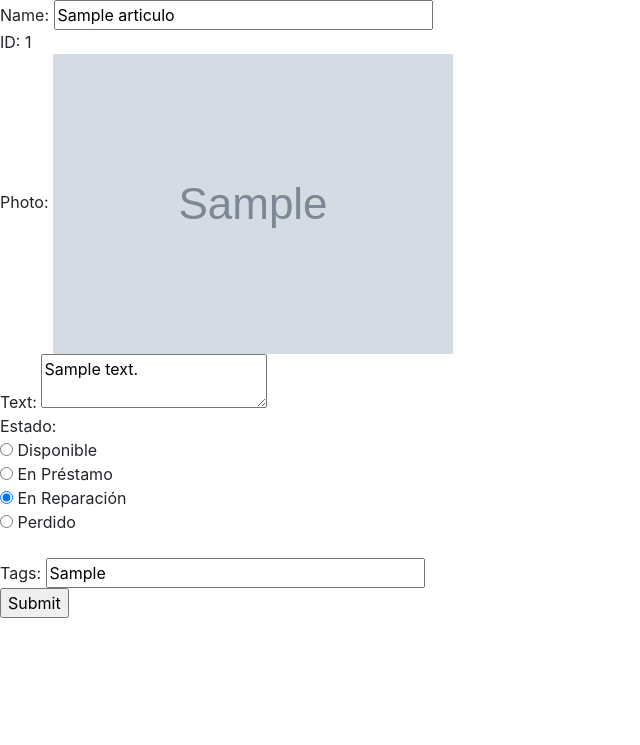
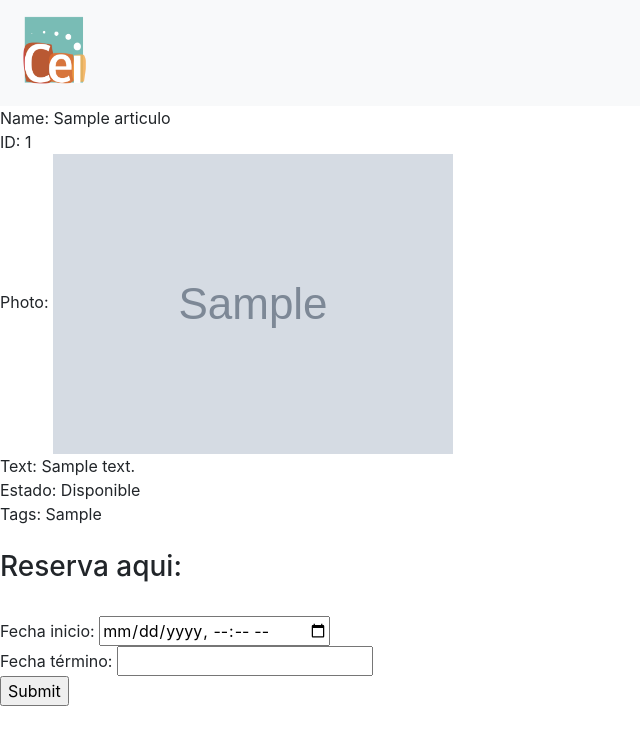
Before and after one commit to dcaceresm/reservascei, a Django app: page /ficha/1/ in a window 1280 px wide. Shown: the top 745 px of the page, without its empty margins (0-640 px from the left). Run offline with Django 3.2, Linux system fonts and the light colour scheme; a user stored in the database is signed in; tables that the repository leaves empty hold one stand-in row (values such as "Sample post"); grey boxes marked "Sample" are stand-in pictures; some libraries are stand-ins or nearby versions.

Commit message:
Added 'reserva_articulo' option (for normal users)

```diff
--- a/inventarioCEI/models.py
+++ b/inventarioCEI/models.py
@@ -58,10 +58,16 @@ class Reserva(models.Model):
 
 
 class Articulo(models.Model):
+    STATUS_CHOICE = (
+        ('Disponible', 'Disponible'),
+        ('En préstamo', 'En préstamo'),
+        ('En reparación', 'En reparación'),
+        ('Perdido', 'Perdido')
+    )
     name = models.CharField(max_length=50)
     photo = models.ImageField(upload_to='../img/articulos')
     text = models.CharField(max_length=200)
-    status = models.CharField(max_length=20)
+    status = models.CharField(max_length=20, choices=STATUS_CHOICE, default='Disponible')
     tags = models.CharField(max_length=50)
 
     def __str__(self):
--- a/inventarioCEI/templates/articulo.html
+++ b/inventarioCEI/templates/articulo.html
@@ -1,49 +1,75 @@
-<html>
-{% load static %}
-{% load staticfiles %}
+{% extends "base.html" %}
 
-<head>
-    <title>Inventario CEI - Ficha</title>
-    <link rel="stylesheet" href="https://stackpath.bootstrapcdn.com/bootstrap/4.1.1/css/bootstrap.min.css" integrity="sha384-WskhaSGFgHYWDcbwN70/dfYBj47jz9qbsMId/iRN3ewGhXQFZCSftd1LZCfmhktB" crossorigin="anonymous">
+{% block content %}
 
+{%  if articulo %} {# IF ARTICULO EXISTS IN CONTEXT #}
 
-</head>
-<body>
-{%  if articulo %}
+    {# DISPLAYS INFO #}
 
     Name: {{ articulo.name }} <br>
     ID: {{ articulo.id }} <br>
-    Photo: <img src="{{ articulo.photo.url }}"> <br>
+    Photo: <img src="{{ articulo.photo.url }}" style="max-width: 40%"> <br>
     Text: {{ articulo.text }} <br>
     Estado: {{ articulo.status }} <br>
     Tags: {{ articulo.tags }} <br>
 
     <br>
 
+
+    {# MAKE A RESERVATION #}
+
     <h3>Reserva aqui:</h3> <br>
-    <input class="datepicker" data-date-format="mm/dd/yyyy">
+    <form method="post" action="{% url 'reserva_articulo' %}">
+    {% csrf_token %}
+
+    {# STATIC INFO #}
+    <input type="hidden" value="{{ articulo.id }}" name="id"/>
+    <input type="hidden" value="{{ rut }}" name="rut"/>
+    <input type="hidden" value="articulo" name="tipo_objeto"/>
+    <input type="hidden" value="Pendiente" name="estado_reserva"/>
+    <input type="hidden" value="{{ time }}" name="fh_reserva"/>
+
+    {# VARIABLE INFO #}
+    Fecha inicio: <input class="datepicker" type="datetime-local" name="inicio" id="datepicker" name="inicio"> <br>
+    Fecha término: <input class="datepicker" data-date-format="dd/mm/yyyy" name="termino" id="datepicker2" name="termino"> <br>
+
+    <input type="submit"> <br>
+    </form>
+
 
 {% else %}
     <h2>No item with id = {{ id }}</h2>
 
 {% endif %}
 
+{% endblock content %}
+
+
+{# END OF CONTENT #}
+{% block scripts %}
 
 <script src="https://code.jquery.com/jquery-3.3.1.slim.min.js" integrity="sha384-q8i/X+965DzO0rT7abK41JStQIAqVgRVzpbzo5smXKp4YfRvH+8abtTE1Pi6jizo" crossorigin="anonymous"></script>
 <script src="https://cdnjs.cloudflare.com/ajax/libs/popper.js/1.14.3/umd/popper.min.js" integrity="sha384-ZMP7rVo3mIykV+2+9J3UJ46jBk0WLaUAdn689aCwoqbBJiSnjAK/l8WvCWPIPm49" crossorigin="anonymous"></script>
 <script src="https://stackpath.bootstrapcdn.com/bootstrap/4.1.1/js/bootstrap.min.js" integrity="sha384-smHYKdLADwkXOn1EmN1qk/HfnUcbVRZyYmZ4qpPea6sjB/pTJ0euyQp0Mk8ck+5T" crossorigin="anonymous"></script>
 <script src="https://ajax.googleapis.com/ajax/libs/jquery/3.1.0/jquery.min.js"></script>
+<link rel="stylesheet" href="//code.jquery.com/ui/1.12.1/themes/base/jquery-ui.css">
+<link rel="stylesheet" href="/resources/demos/style.css">
+<script src="https://code.jquery.com/jquery-1.12.4.js"></script>
+<script src="https://code.jquery.com/ui/1.12.1/jquery-ui.js"></script>
+<script>
+  $( function() {
+    $( "#datepicker" ).datepicker({
+        dateFormat: 'dd/mm/yy'
+    });
+  } );
 
-
-<script>
-    $('.datepicker').datepicker({
-    startDate: '-3d'
+  $( function() {
+    $( "#datepicker2" ).datepicker({
+        dateFormat: 'dd/mm/yy'
     });
+  } );
 </script>
 
 
-</body>
 
-
-
-</html>
+{% endblock scripts %}
--- a/inventarioCEI/templates/articulo_admin.html
+++ b/inventarioCEI/templates/articulo_admin.html
@@ -19,8 +19,8 @@
     Text: <textarea name='description'>{{ articulo.text }}</textarea> <br>
     Estado: <br>
     <input type="radio" name="status" value="Disponible" {% if articulo.status == 'Disponible' %}checked{% endif %}> Disponible<br>
-    <input type="radio" name="status" value="Prestamo" {% if articulo.status == 'Prestamo' %}checked{% endif %}> En Préstamo<br>
-    <input type="radio" name="status" value="Reparacion" {% if articulo.status == 'Reparacion' %}checked{% endif %}> En Reparación<br>
+    <input type="radio" name="status" value="En préstamo" {% if articulo.status == 'En préstamo' %}checked{% endif %}> En Préstamo<br>
+    <input type="radio" name="status" value="En reparación" {% if articulo.status == 'En reparación' %}checked{% endif %}> En Reparación<br>
     <input type="radio" name="status" value="Perdido" {% if articulo.status == 'Perdido' %}checked{% endif %}> Perdido<br><br>
     Tags: <input type="text" size="32" value="{{ articulo.tags }}" name="tags" /> <br>
     <input type="submit"> <br>
--- a/inventarioCEI/templates/base.html
+++ b/inventarioCEI/templates/base.html
@@ -1,4 +1,6 @@
 {% load static %}
+{% load staticfiles %}
+
 <!DOCTYPE html>
 
 <html lang="es">
@@ -9,12 +11,13 @@
           href="https://stackpath.bootstrapcdn.com/bootstrap/4.1.1/css/bootstrap.min.css"
           integrity="sha384-WskhaSGFgHYWDcbwN70/dfYBj47jz9qbsMId/iRN3ewGhXQFZCSftd1LZCfmhktB"
           crossorigin="anonymous">
+    <link rel="stylesheet" type="text/css" href="{% static "css/style.css" %}">
     <title>{% block  title %} Amazing website {% endblock %}</title>
 </head>
 <body>
 
     <nav class="navbar navbar-light bg-light">
-      <a class="navbar-brand" href="#">
+      <a class="navbar-brand" href="/">
         <img src={% static "img/Logo-Cei.png" %} width="80" height="80" alt="">
       </a>
     </nav>
@@ -34,6 +37,6 @@
     <script src="https://stackpath.bootstrapcdn.com/bootstrap/4.1.1/js/bootstrap.min.js"
             integrity="sha384-smHYKdLADwkXOn1EmN1qk/HfnUcbVRZyYmZ4qpPea6sjB/pTJ0euyQp0Mk8ck+5T"
             crossorigin="anonymous"></script>
-
+    {% block scripts %}{% endblock %}
 </body>
 </html>
--- /dev/null
+++ b/inventarioCEI/templates/style.css
@@ -0,0 +1,4 @@
+.thead-caca {
+    background-color: #ff3a35;
+    border-color: aqua;
+}
--- a/inventarioCEI/urls.py
+++ b/inventarioCEI/urls.py
@@ -7,6 +7,7 @@ from django.conf import settings
 urlpatterns = [
     path('', views.index, name='index'),
     path('update_articulo', views.update_articulo, name='update_articulo'),
+    path('reserva_articulo', views.reserva_articulo, name='reserva_articulo'),
     path('landingAdmin/', views.LandingAdmin.as_view(), name='landingAdmin'),
     re_path(r'ficha/(?P<id>[0-9]*)/$', views.ficha, name='ficha'),
 ]
--- a/inventarioCEI/views.py
+++ b/inventarioCEI/views.py
@@ -1,8 +1,8 @@
 from django.http import HttpResponse
 from django.views.generic import TemplateView
 from django.shortcuts import render, redirect
-from .models import Articulo
-
+from .models import Articulo, Reserva
+import datetime
 
 def index(request):
     return HttpResponse("Hello, world. You're at the polls index.")
@@ -20,15 +20,20 @@ def ficha(request, id):
         if request.user.is_staff or request.user.is_superuser:  # IF USER IS STAFF OR ADMIN
             try:  # IF ITEM ID EXISTS
                 obj = Articulo.objects.get(pk=id)
-                context = {'articulo': obj}
-                return render(request, 'articulo_admin.html', context)
+                time = datetime.datetime.now()
+                context = {'articulo': obj, 'time': time}
+                #return render(request, 'articulo_admin.html', context)
+                return render(request, 'articulo.html', context)
             except:  # IF ITEM ID DOESNT EXISTS
                 context = {'id': id}
-                return render(request, 'articulo_admin.html', context)
+                #return render(request, 'articulo_admin.html', context)
+                return render(request, 'articulo.html', context)
         else:
             try:
+                rut = request.user.profile.rut
+                time = datetime.datetime.now()
                 obj = Articulo.objects.get(pk=id)
-                context = {'articulo': obj}
+                context = {'articulo': obj, 'rut': rut, 'time': time}
                 return render(request, 'articulo.html', context)
             except:
                 context = {'id': id}
@@ -48,3 +53,25 @@ def update_articulo(request):
         return redirect('/ficha/' + id + '/?updated=True')
     else:
         return HttpResponse("Whoops!")
+
+def reserva_articulo(request):
+    if request.method == 'POST':
+        id = request.POST['id']
+        rut = request.POST['rut']
+        tipo_objeto = request.POST['tipo_objeto']
+        estado_reserva = request.POST['estado_reserva']
+        fh_reserva = request.POST['fh_reserva']
+        fh_ini = request.POST['inicio']
+        fh_termino = request.POST['termino']
+        reserva = Reserva.objects.create()
+        reserva.id = id
+        reserva.rut = rut
+        reserva.tipo_objeto = tipo_objeto
+        reserva.estado_reserva = estado_reserva
+        reserva.fh_reserva = fh_reserva
+        reserva.fh_ini_reserva = fh_ini
+        reserva.fh_fin_reserva = fh_termino
+        reserva.save()
+        return redirect('/')
+    else:
+        return HttpResponse("Whoops!")
```
Also changed, not shown: inventarioCEI/forms.py (line endings or trailing spaces).
